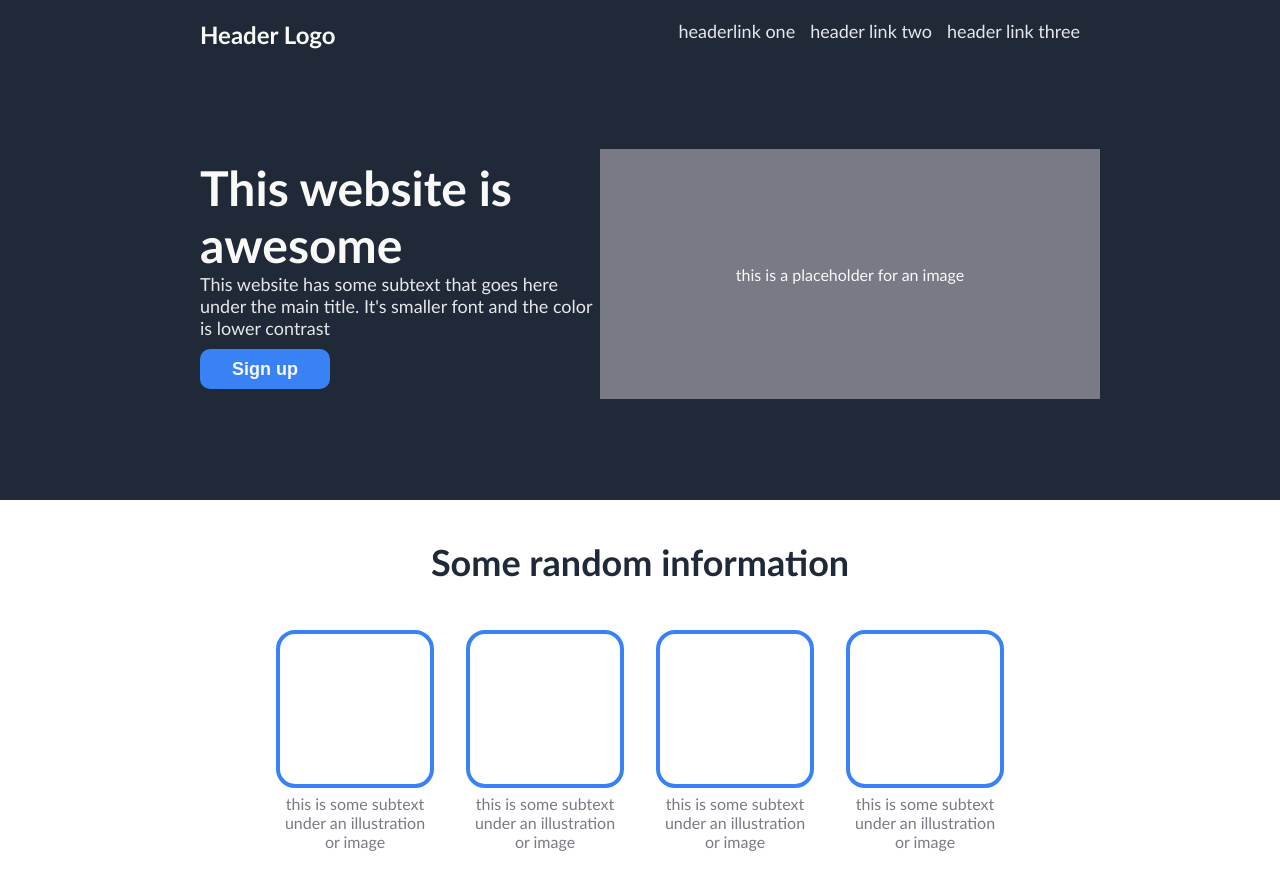
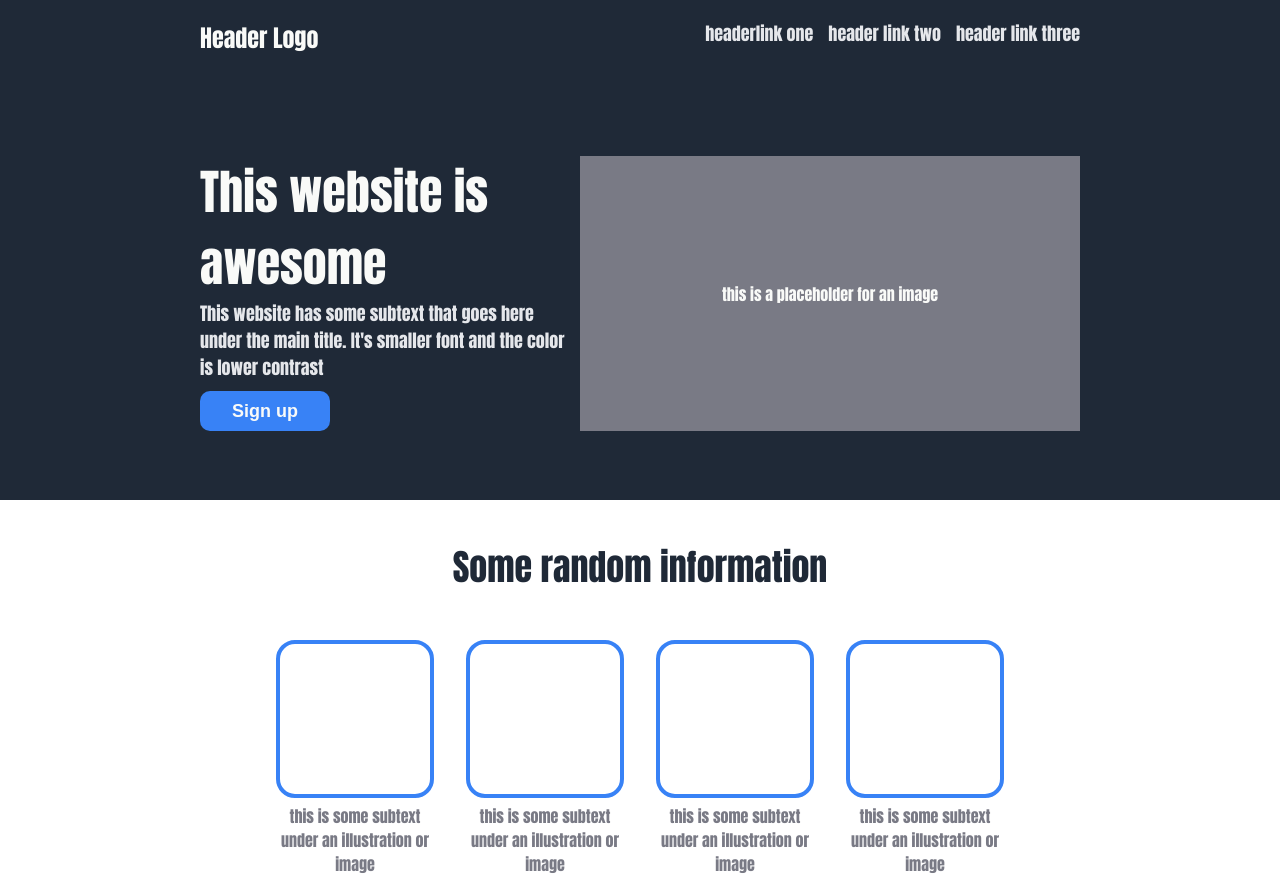
Before and after one commit to jvp18/landing-page, a plain HTML site: page index.html in a window 1280 px wide. Shown: the top 879 px of the page. Drawn offline with Linux system fonts and the light colour scheme.

Commit message:
Modified font and size of large header Description class element is scaled properly

```diff
--- a/style.css
+++ b/style.css
@@ -7,7 +7,7 @@ html {
 }
 
 body {
-    font-family: 'Gill Sans', 'Gill Sans MT', Calibri, 'Trebuchet MS', sans-serif;
+    font-family: Impact, Haettenschweiler, 'Arial Narrow Bold', sans-serif;
     margin: 0;
 }
 
@@ -52,7 +52,8 @@ a, .small-description {
     align-self: center;
     flex-grow: 1 1 auto;
     flex-direction: column;
-    min-width: 400px;
+    min-width: 300px;
+    max-width: 600px;
 }
 
 .large-description{
@@ -144,7 +145,7 @@ button {
 .quote {
     font-size: 36px;
     font-style: italic;
-    font-weight: 100;
+    font-weight: light;
     color: #1F2937;
 }
 
```
